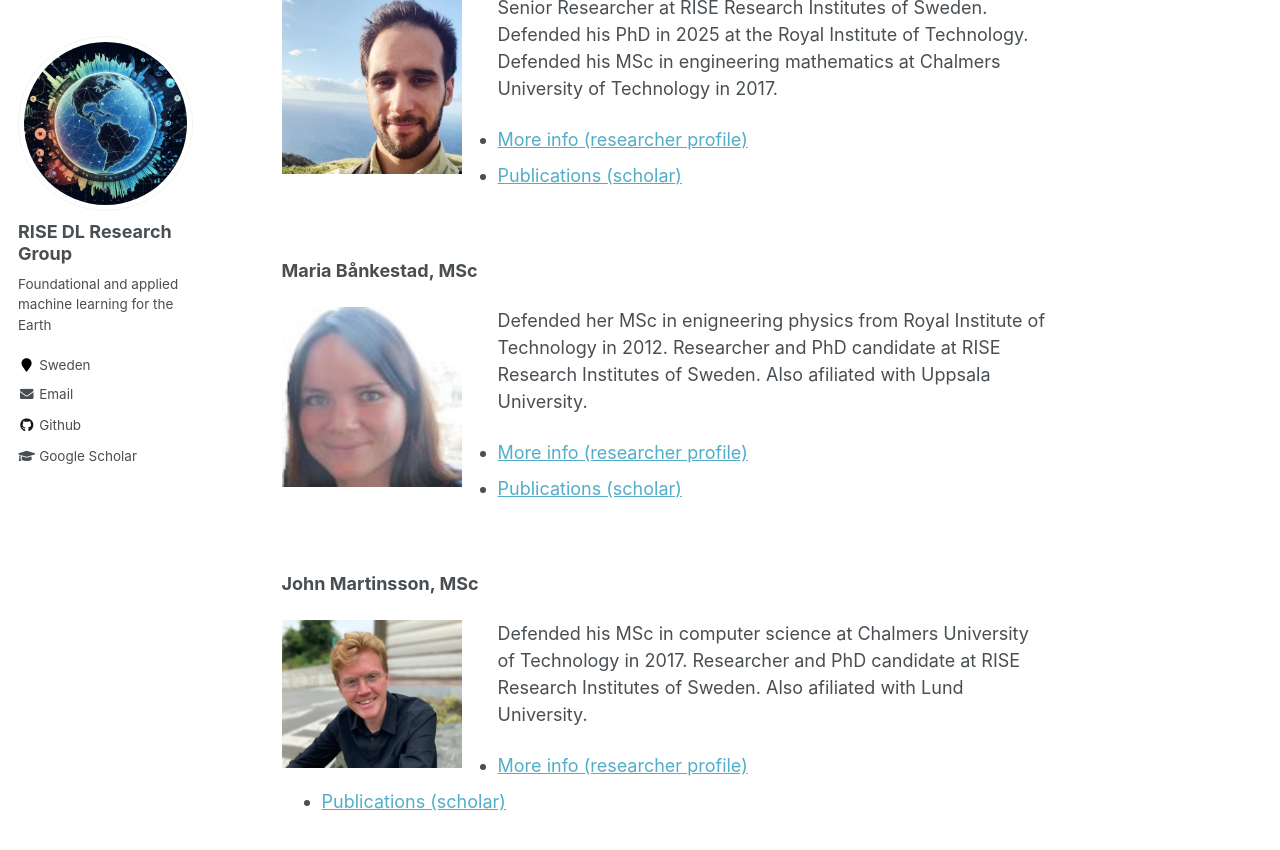
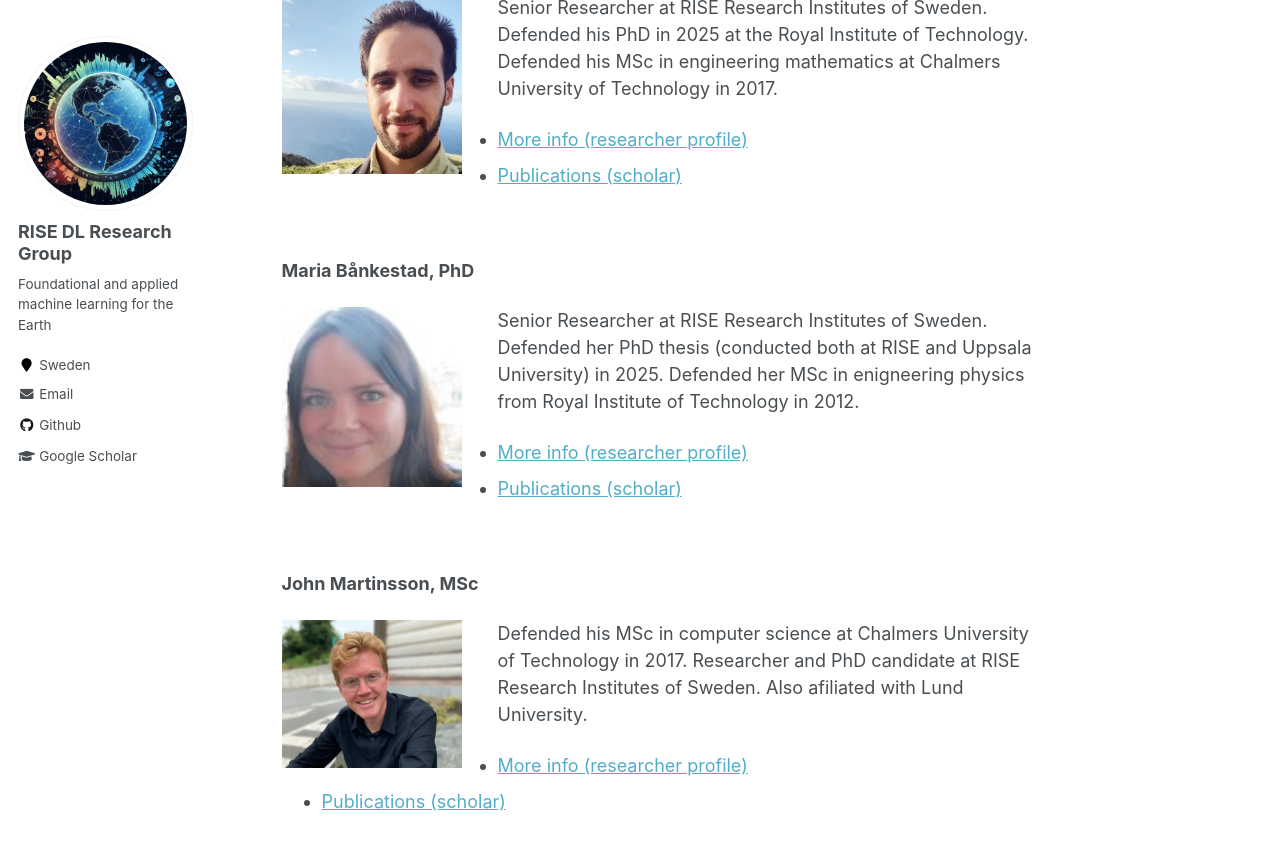
Before and after one commit to ridr-se/ridr-se.github.io, a Jekyll site: the page built from _pages/people.md, in a window 1280 px wide and 900 px high, scrolled down 1210 px. Shown: the top 850 px of the window. Built offline with Jekyll 4.4.1, drawn with Linux system fonts in a browser that asks for light colours.

Commit message:
Update people.md

```diff
--- a/_pages/people.md
+++ b/_pages/people.md
@@ -52,13 +52,13 @@ Defended his MSc in engineering mathematics at Chalmers University of Technology
 
 <br break="all" />
 
-**Maria Bånkestad, MSc**
+**Maria Bånkestad, PhD**
 
 <img style="float: left; width: 10em; margin-right: 2em; margin-bottom: 1em;" src="/images/people/bankestad.png" />
 
+Senior Researcher at RISE Research Institutes of Sweden.
+Defended her PhD thesis (conducted both at RISE and Uppsala University) in 2025.
 Defended her MSc in enigneering physics from Royal Institute of Technology in 2012.
-Researcher and PhD candidate at RISE Research Institutes of Sweden.
-Also afiliated with Uppsala University.
 
 * [More info (researcher profile)](https://mariabankestad.github.io/)
 * [Publications (scholar)](https://scholar.google.se/citations?user=4tKNCSkAAAAJ&hl=sv&oi=ao)
```
